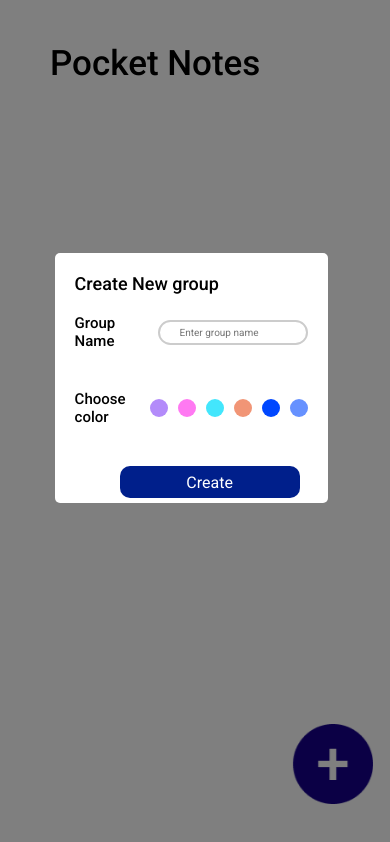
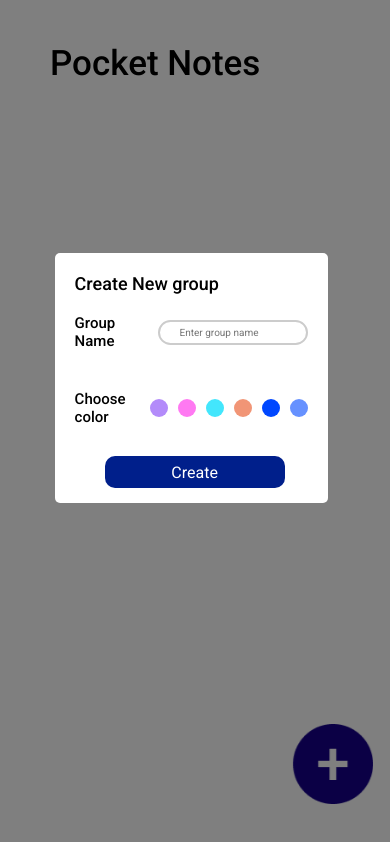
Before and after one commit to shudhanshu7324/Pocket-Notes, a React (Vite) app: page / in a window 390 px wide. Both pictures are taken after a click on the picture 332 px from the left and 764 px from the top of the page. Built offline with nearby package versions, Linux system fonts and the light colour scheme.

Commit message:
added css

```diff
--- a/src/components/Css/CreateNote.css
+++ b/src/components/Css/CreateNote.css
@@ -124,8 +124,8 @@ h2 {
 
     .create-btn {
         font-size: 16px;
-        margin-left: 45px;
-        margin-top: 40px;
+        margin-left: 30px;
+        margin-top: 30px;
         height: 32px;
         width: 180px;
         text-align: center;
```
